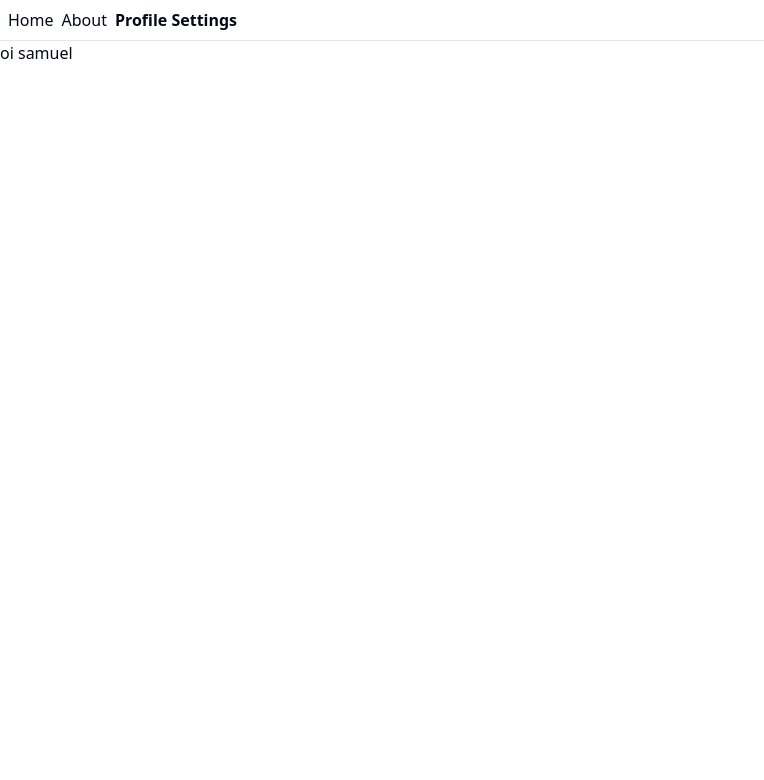
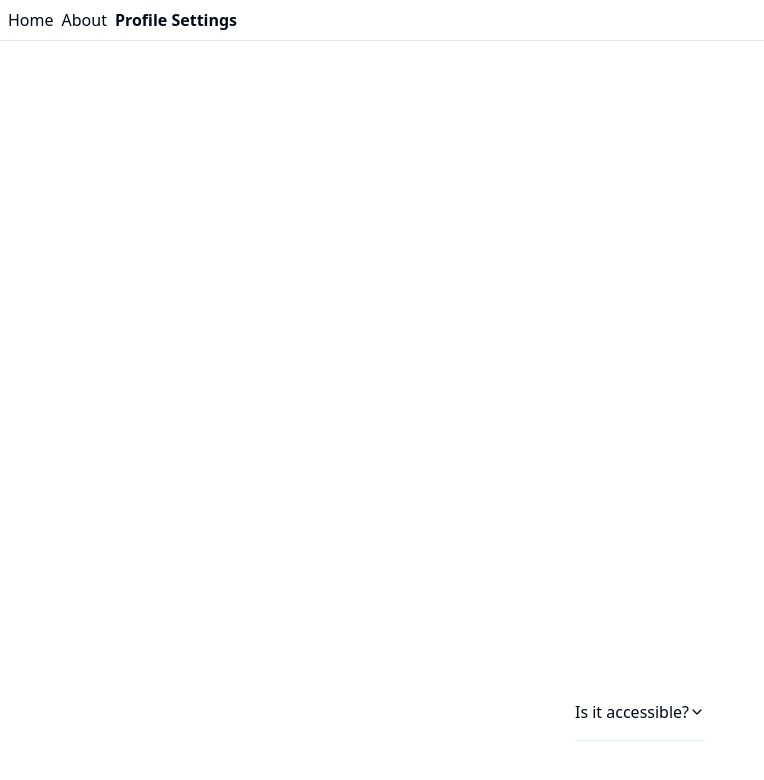
Before and after one commit to Aprender-e-Crescer/crowdfy, a React (Vite) app: page /profile-settings in a window 1280 px wide. Shown: the top 780 px of the page, without its empty margins (0-764 px from the left). Built offline with nearby package versions, Linux system fonts and the light colour scheme.

Commit message:
iniciando o footer

```diff
--- a/package.json
+++ b/package.json
@@ -10,6 +10,7 @@
     "preview": "vite preview"
   },
   "dependencies": {
+    "@radix-ui/react-accordion": "^1.2.0",
     "@radix-ui/react-slot": "^1.1.0",
     "@tanstack/react-router": "^1.47.5",
     "class-variance-authority": "^0.7.0",
--- /dev/null
+++ b/src/components/ui/accordion.tsx
@@ -0,0 +1,56 @@
+import * as React from "react"
+import * as AccordionPrimitive from "@radix-ui/react-accordion"
+import { ChevronDown } from "lucide-react"
+
+import { cn } from "@/lib/utils"
+
+const Accordion = AccordionPrimitive.Root
+
+const AccordionItem = React.forwardRef<
+  React.ElementRef<typeof AccordionPrimitive.Item>,
+  React.ComponentPropsWithoutRef<typeof AccordionPrimitive.Item>
+>(({ className, ...props }, ref) => (
+  <AccordionPrimitive.Item
+    ref={ref}
+    className={cn("border-b", className)}
+    {...props}
+  />
+))
+AccordionItem.displayName = "AccordionItem"
+
+const AccordionTrigger = React.forwardRef<
+  React.ElementRef<typeof AccordionPrimitive.Trigger>,
+  React.ComponentPropsWithoutRef<typeof AccordionPrimitive.Trigger>
+>(({ className, children, ...props }, ref) => (
+  <AccordionPrimitive.Header className="flex">
+    <AccordionPrimitive.Trigger
+      ref={ref}
+      className={cn(
+        "flex flex-1 items-center justify-between py-4 font-medium transition-all hover:underline [&[data-state=open]>svg]:rotate-180",
+        className
+      )}
+      {...props}
+    >
+      {children}
+      <ChevronDown className="h-4 w-4 shrink-0 transition-transform duration-200" />
+    </AccordionPrimitive.Trigger>
+  </AccordionPrimitive.Header>
+))
+AccordionTrigger.displayName = AccordionPrimitive.Trigger.displayName
+
+const AccordionContent = React.forwardRef<
+  React.ElementRef<typeof AccordionPrimitive.Content>,
+  React.ComponentPropsWithoutRef<typeof AccordionPrimitive.Content>
+>(({ className, children, ...props }, ref) => (
+  <AccordionPrimitive.Content
+    ref={ref}
+    className="overflow-hidden text-sm transition-all data-[state=closed]:animate-accordion-up data-[state=open]:animate-accordion-down"
+    {...props}
+  >
+    <div className={cn("pb-4 pt-0", className)}>{children}</div>
+  </AccordionPrimitive.Content>
+))
+
+AccordionContent.displayName = AccordionPrimitive.Content.displayName
+
+export { Accordion, AccordionItem, AccordionTrigger, AccordionContent }
--- a/src/components/ui/footer.tsx
+++ b/src/components/ui/footer.tsx
@@ -1,7 +1,21 @@
-export default function Footer(){
-    return (
-        <div>
-            oi samuel
-        </div>
-    )
+import {
+  Accordion,
+  AccordionContent,
+  AccordionItem,
+  AccordionTrigger,
+} from '@/components/ui/accordion'
+
+export default function Footer() {
+  return (
+    <div className="fixed bottom-0 left-0 w-full bg-gray h-44 flex items-center justify-center">
+      <Accordion type="single" collapsible>
+        <AccordionItem value="item-1">
+          <AccordionTrigger>Is it accessible?</AccordionTrigger>
+          <AccordionContent>
+            Yes. It adheres to the WAI-ARIA design pattern.
+          </AccordionContent>
+        </AccordionItem>
+      </Accordion>
+    </div>
+  )
 }
```
Also changed, not shown: components.json, 1 other file (tests, documents, lock files or other folders).
